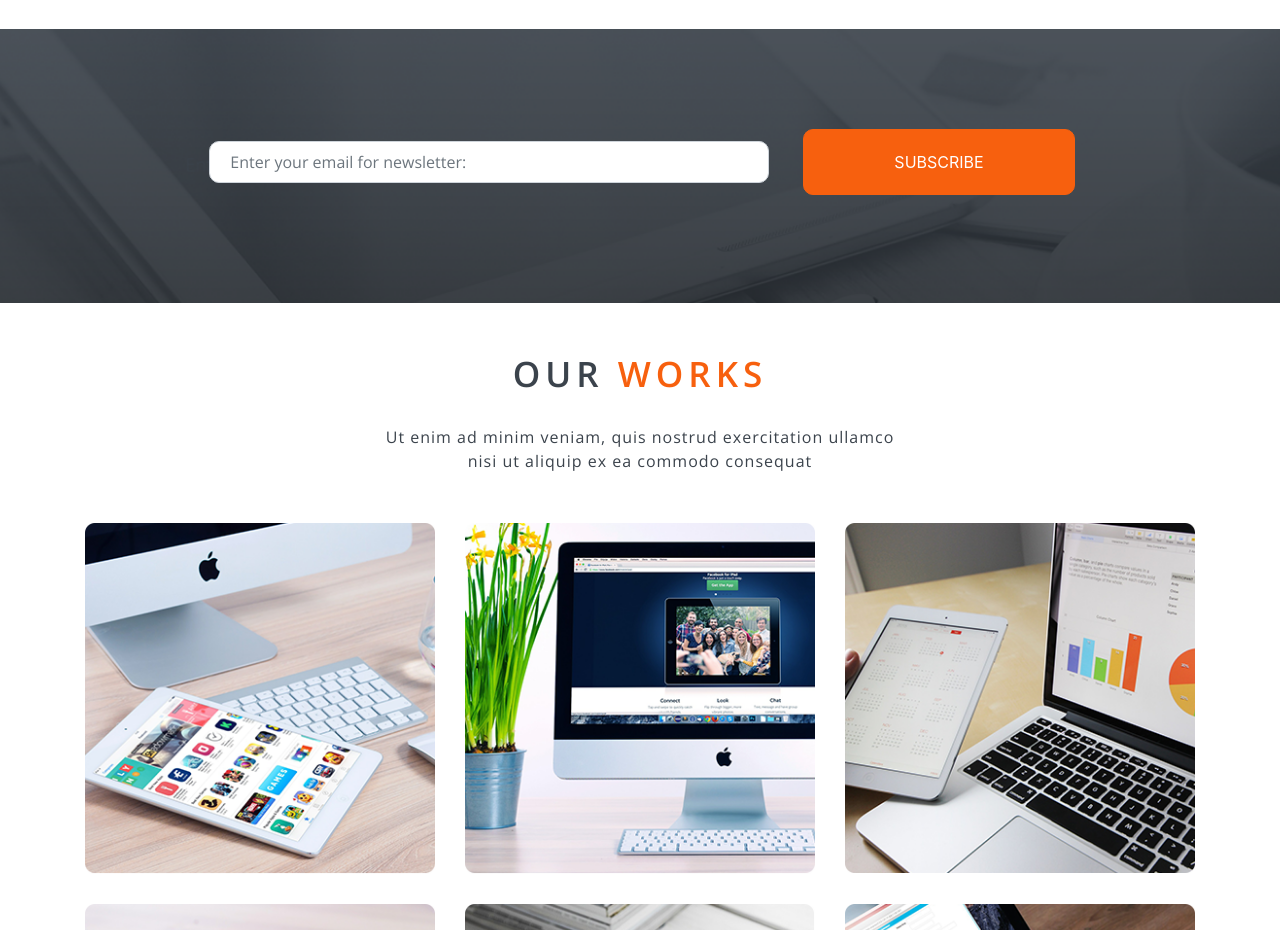
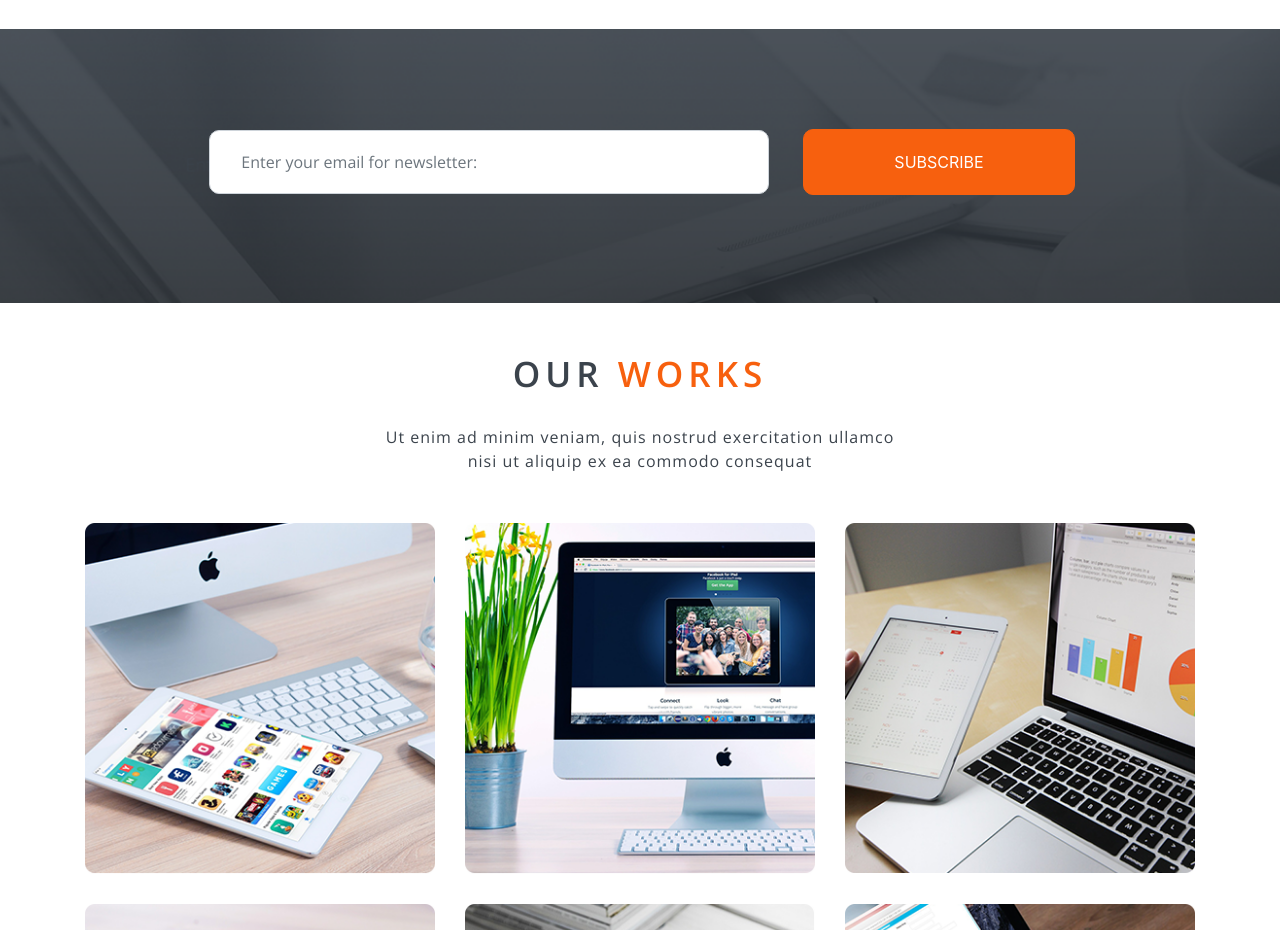
Before and after one commit to ngoctran1798/sanple_02.github.io, a plain HTML site: page index.html in a window 1280 px wide. Shown: the part 1300-2230 px from the top of the page. Drawn offline with nearby package versions, Linux system fonts and the light colour scheme.

Commit message:
upload sass

```diff
--- a/sass/box-banner/pc.sass
+++ b/sass/box-banner/pc.sass
@@ -22,7 +22,7 @@
         vertical-align: middle
         background-color: transparent
         border-radius: 10px
-        padding: 20px
+        padding: 31px
         background: #fff
         margin-right: 30px
         color: #4f555d
```
Also changed, not shown: css/style.css.
